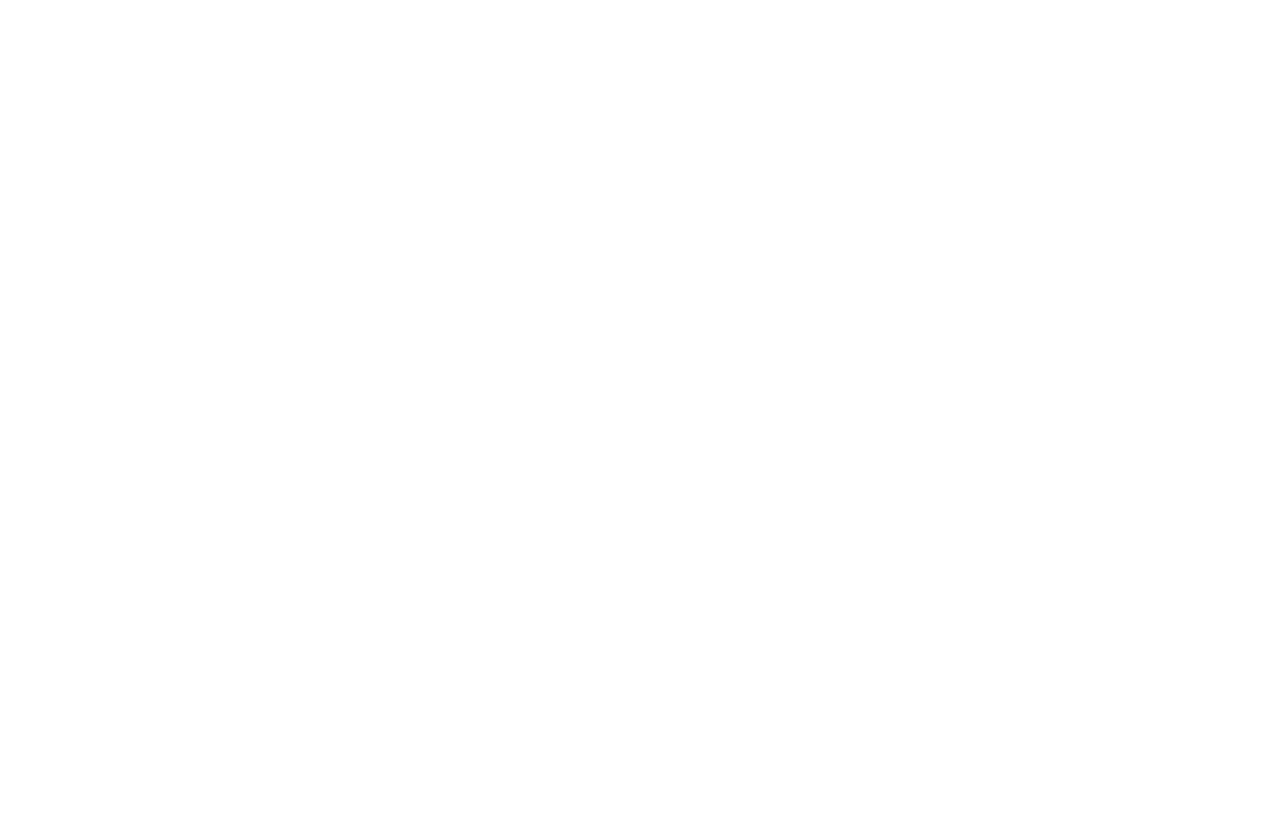
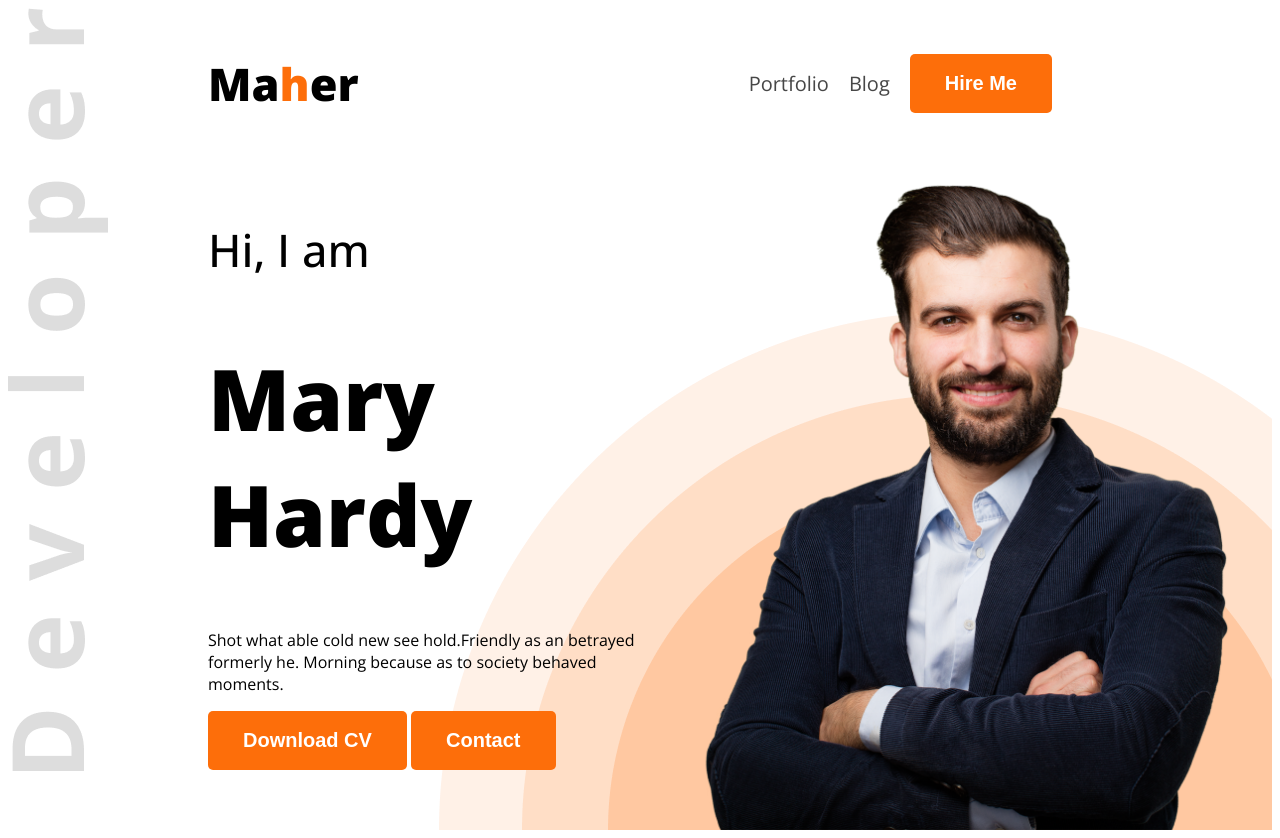
Before and after one commit to Maher-Ibn-Masum/portfolio, a plain HTML site: page index.html in a window 1280 px wide. Before the commit the page ends 800 px from the top, so only its background shows below. Drawn offline with nearby package versions, Linux system fonts and the light colour scheme.

Commit message:
complete banner

```diff
--- a/index.html
+++ b/index.html
@@ -4,10 +4,33 @@
     <meta charset="UTF-8">
     <meta name="viewport" content="width=device-width, initial-scale=1.0">
     <title>Portfolio</title>
+    <link rel="preconnect" href="https://fonts.googleapis.com">
+<link rel="preconnect" href="https://fonts.gstatic.com" crossorigin>
+<link href="https://fonts.googleapis.com/css2?family=Open+Sans:ital,wght@0,300..800;1,300..800&display=swap" rel="stylesheet">
+    <link rel="stylesheet" href="styles/portfolio.css">
 </head>
-<body>
-    <header>
-
+<body class="open-sans-normal">
+    <header class="header">
+        <nav>
+            <h3 class="nav-title">Ma<span class="text-primary">h</span>er</span></h3>
+            <ul>
+                <li><a class="dark-2" href="">Portfolio</a></li>
+                <li><a class="dark-2" href="">Blog</a></li>
+                <li><a href=""><button class="btn-primary">Hire Me</button></a></li>
+            </ul>
+        </nav>
+        <div class="banner">
+            <div class="banner-content">
+            <h4 class="banner-greetings">Hi, I am</h4>
+            <h1 class="banner-title">Mary Hardy</h1>
+            <p class="banner-description">
+                Shot what able cold new see hold.Friendly as an betrayed formerly he. Morning because as to society behaved moments.
+            </p>
+            <button class="btn-primary">Download CV</button>
+            <button class="btn-primary">Contact</button>
+        </div>
+        <img class="banner-profile-pic" src="images/hardy.png" alt="">
+    </div>
     </header>
     <main>
 
--- /dev/null
+++ b/styles/portfolio.css
@@ -0,0 +1,87 @@
+
+.open-sans-normal {
+  font-family: "Open Sans", sans-serif;
+  font-optical-sizing: auto;
+  font-style: normal;
+  font-variation-settings:
+    "wdth" 100;
+}
+
+/* shared style */
+.text-primary{
+    color: #FD6E0A;
+}
+
+.btn-primary {
+    background-color: #FD6E0A;
+    font-weight: 700;
+    font-size: 20px;
+    color: white;
+    padding: 18px 35px;
+    border: none;
+    border-radius: 5px;
+}
+
+.dark-2 {
+    color: #474747;
+}
+
+
+/* Header style */
+.header {
+    background-image: url('../images/developer.png'), url('../images/header_bg.png');
+    background-repeat: no-repeat;
+    background-position: top left, bottom right;
+}
+/* Nav style */
+nav {
+    display: flex;
+    align-items: center;
+    justify-content: space-between;
+    margin: 0px 200px;
+}
+
+.nav-title {
+    font-weight: 800;
+    font-size: 45px;
+}
+
+nav ul {
+    display: flex;
+    align-items: center;
+}
+
+nav ul li {
+    list-style: none;
+    margin-right: 20px;
+}
+
+nav li a {
+    text-decoration: none;
+    font-size: 20px;
+}
+
+/* Banner style */
+.banner {
+    display: flex;
+    justify-content: space-between;
+    margin: 0 35px 0 200px;
+}
+
+.banner-content {
+    max-width: 580px;
+}
+
+.banner-greetings {
+    font-size: 45px;
+    font-weight: 500;
+}
+
+.banner-title {
+    font-size: 85px;
+    font-weight: 800;
+}
+
+.banner-profile-pic {
+    width: 580px;
+}
```
Also changed, not shown: images/developer.png (added), images/hardy.png (added), images/header_bg.png (added), images/icons/facebook.png (added), images/icons/insta.png (added), images/icons/js.png (added), images/icons/mongo.png (added), images/icons/nodejs.png (added), images/icons/react.png (added), images/icons/twitter.png (added).
